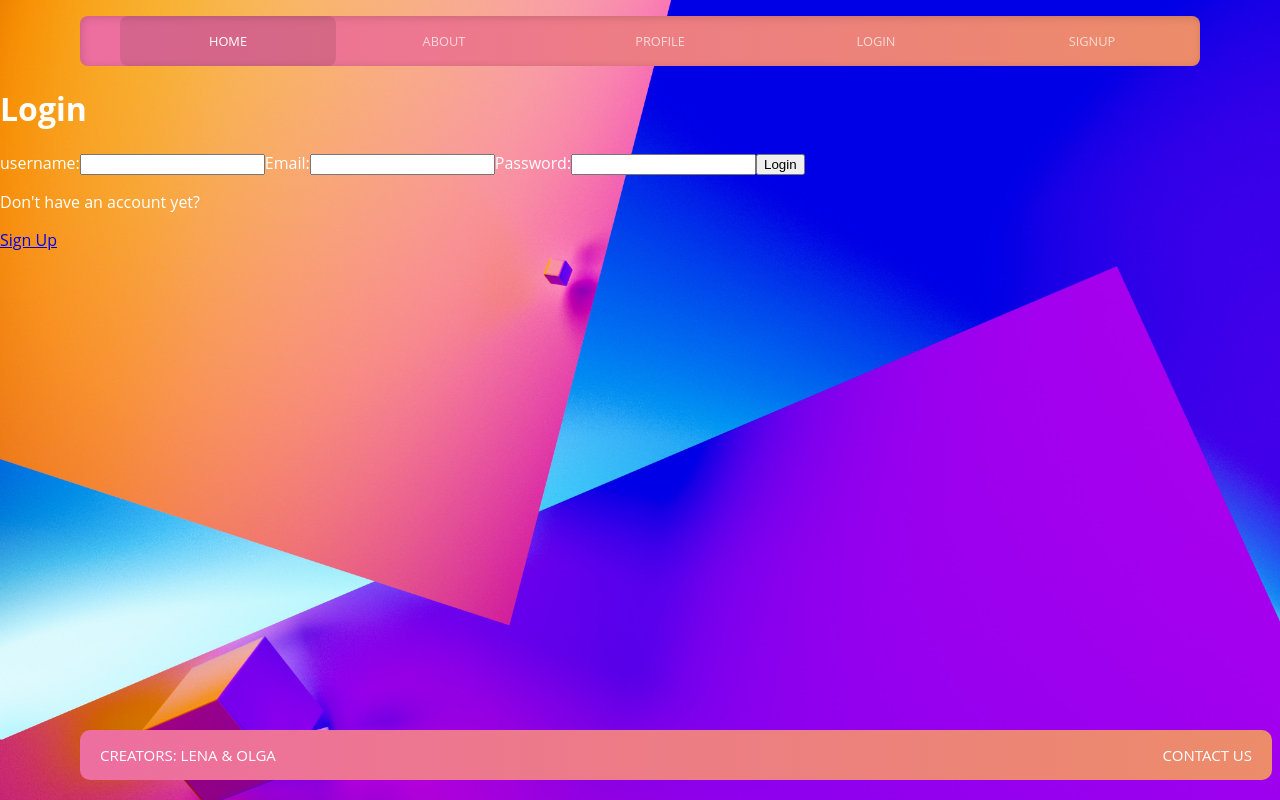
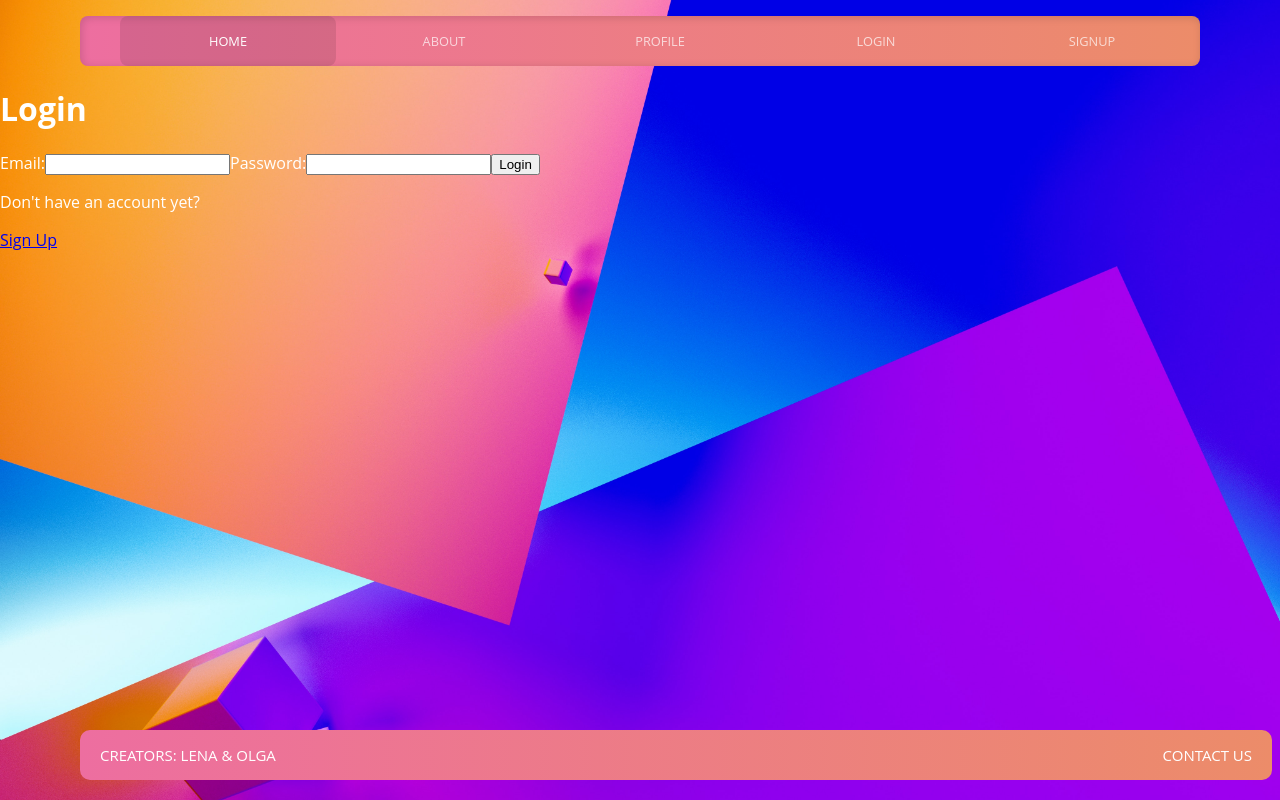
Before and after one commit to lenaimdahl/fun-fair-frontend, a React (Create React App) app: page /login in a window 1280 px wide. Built offline with nearby package versions, Linux system fonts and the light colour scheme.

Commit message:
fixed login

```diff
--- a/src/pages/Login.jsx
+++ b/src/pages/Login.jsx
@@ -4,14 +4,12 @@ import { Link, useNavigate } from "react-router-dom";
 import { AuthContext } from "../context/auth.context";
 
 function Login() {
-  const [username, setUsername] = useState("");
   const [password, setPassword] = useState("");
   const [email, setEmail] = useState("");
   const [errorMessage, setErrorMessage] = useState(undefined);
 
-  const handleUsername = (e) => setUsername(e.target.value);
-  const handleEmail = (e) => setEmail(e.target.value);
-  const handlePassword = (e) => setPassword(e.target.value);
+  const handleEmail = (event) => setEmail(event.target.value);
+  const handlePassword = (event) => setPassword(event.target.value);
   const navigate = useNavigate();
 
   const { setToken, authenticateUser, setIsLoggedIn } = useContext(AuthContext);
@@ -19,7 +17,7 @@ function Login() {
   const handleLoginSubmit = async (event) => {
     event.preventDefault();
     try {
-      const userToLogin = { username, password };
+      const userToLogin = { email, password };
       const { data } = await axios.post(
         `http://localhost:5005/auth/login`,
         userToLogin
@@ -38,14 +36,6 @@ function Login() {
     <div>
       <h1>Login</h1>
       <form onSubmit={handleLoginSubmit}>
-        <label>username:</label>
-        <input
-          type="username"
-          name="username"
-          value={username}
-          autoComplete="username"
-          onChange={handleUsername}
-        />
         <label>Email:</label>
         <input
           type="email"
```
